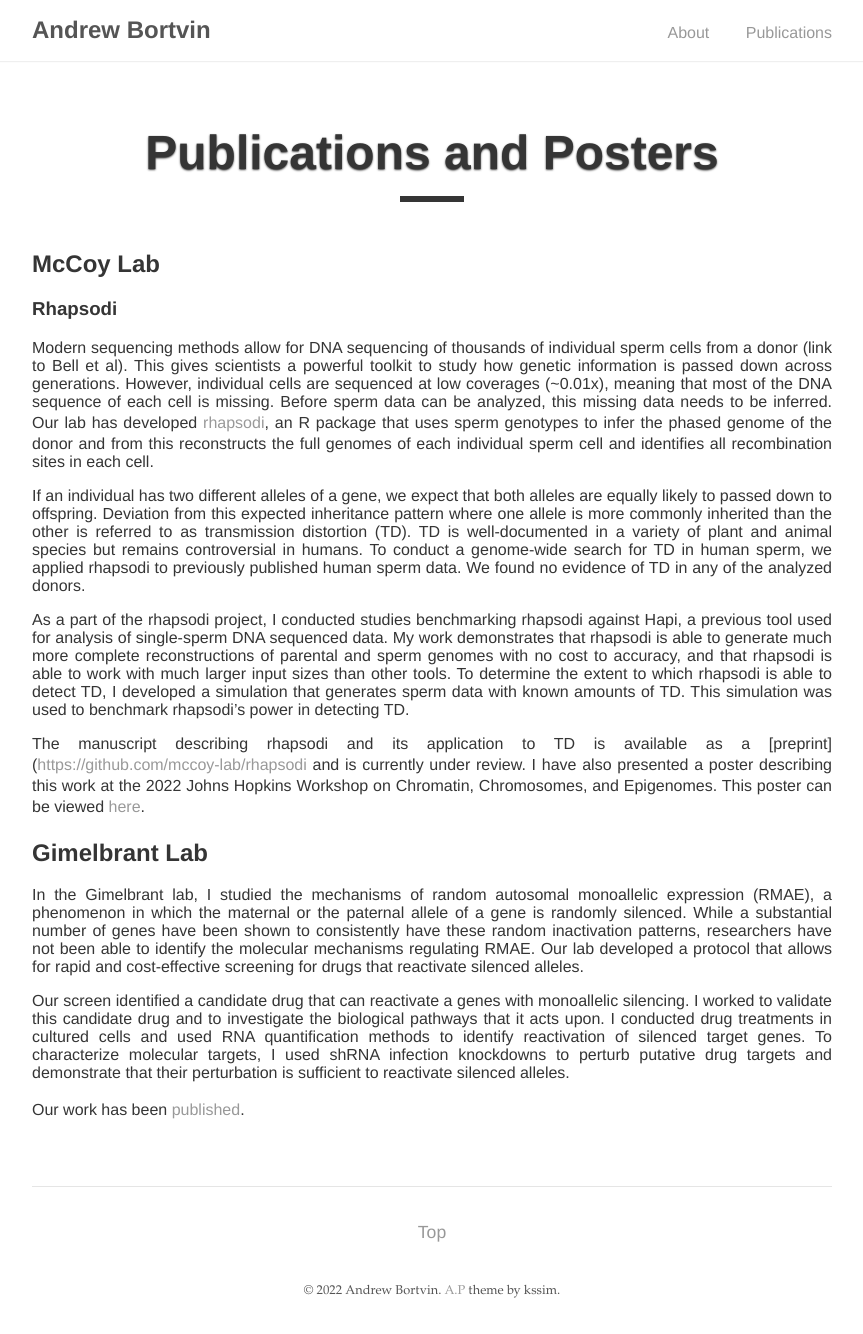
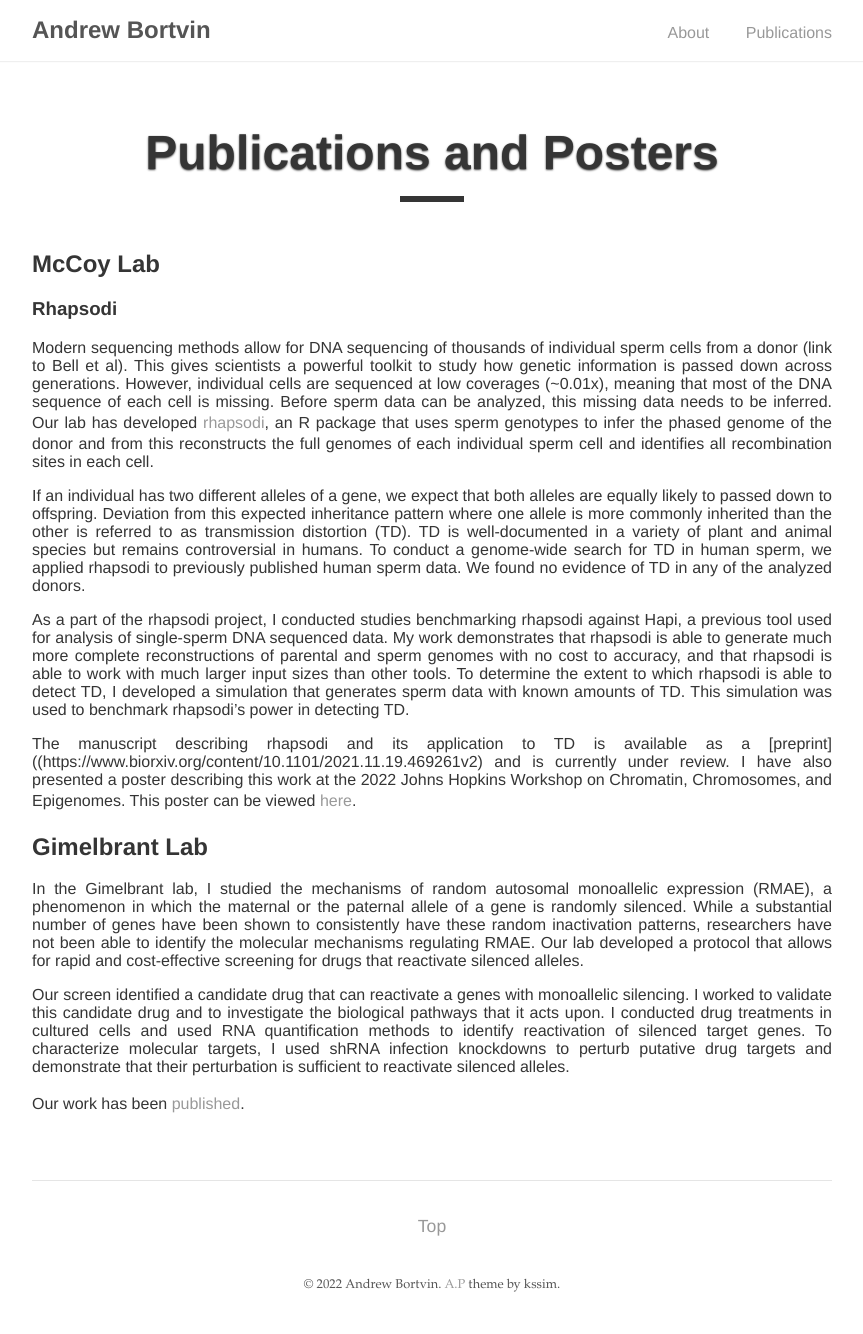
Before and after one commit to andrew-bortvin/andrew-bortvin.github.io, a Jekyll site: the page built from publications/index.md, in a window 1280 px wide. Shown: the whole page, without its empty margins (208-1071 px from the left). Built offline with Jekyll 4.4.1, drawn with Linux system fonts in a browser that asks for light colours; part of the change alters nothing that is shown.

Commit message:
Update index.md

```diff
--- a/publications/index.md
+++ b/publications/index.md
@@ -13,7 +13,7 @@ If an individual has two different alleles of a gene, we expect that both allele
 
 As a part of the rhapsodi project, I conducted studies benchmarking rhapsodi against Hapi, a previous tool used for analysis of single-sperm DNA sequenced data. My work demonstrates that rhapsodi is able to generate much more complete reconstructions of parental and sperm genomes with no cost to accuracy, and that rhapsodi is able to work with much larger input sizes than other tools. To determine the extent to which rhapsodi is able to detect TD, I developed a simulation that generates sperm data with known amounts of TD. This simulation was used to benchmark rhapsodi's power in detecting TD.
 
-The manuscript describing rhapsodi and its application to TD is available as a [preprint]([https://github.com/mccoy-lab/rhapsodi](https://www.biorxiv.org/content/10.1101/2021.11.19.469261v2) and is currently under review. I have also presented a poster describing this work at the 2022 Johns Hopkins Workshop on Chromatin, Chromosomes, and Epigenomes. This poster can be viewed [here](https://github.com/andrew-bortvin/andrew-bortvin.github.io/blob/main/poster_final_resize.pdf).
+The manuscript describing rhapsodi and its application to TD is available as a [preprint]((https://www.biorxiv.org/content/10.1101/2021.11.19.469261v2) and is currently under review. I have also presented a poster describing this work at the 2022 Johns Hopkins Workshop on Chromatin, Chromosomes, and Epigenomes. This poster can be viewed [here](https://github.com/andrew-bortvin/andrew-bortvin.github.io/blob/main/poster_final_resize.pdf).
 
 ## Gimelbrant Lab
 
```
